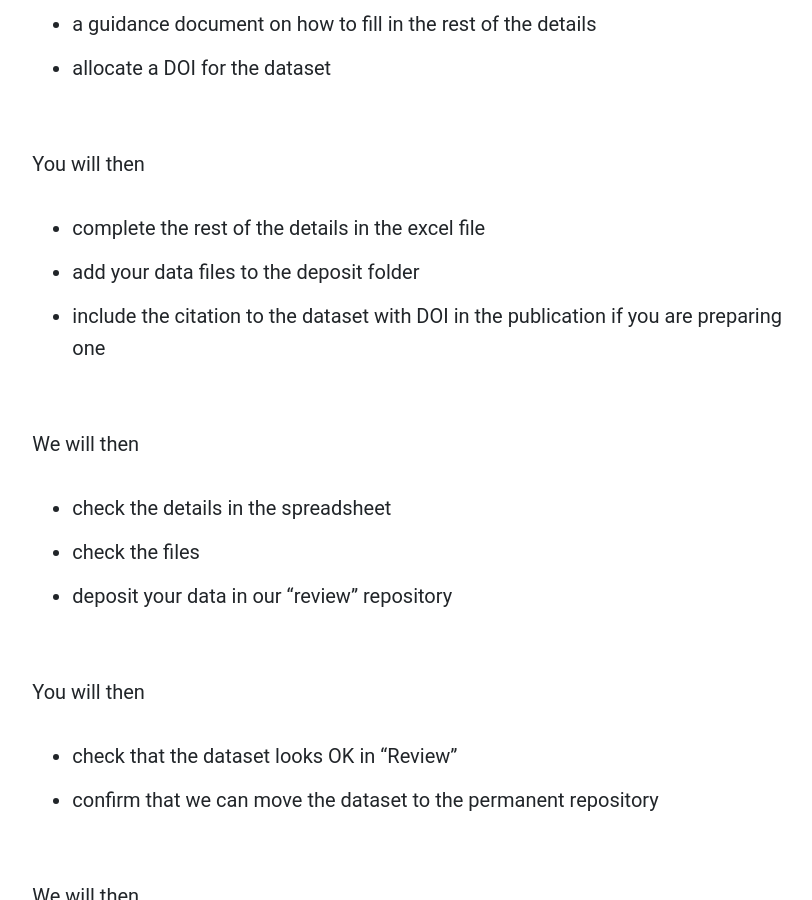
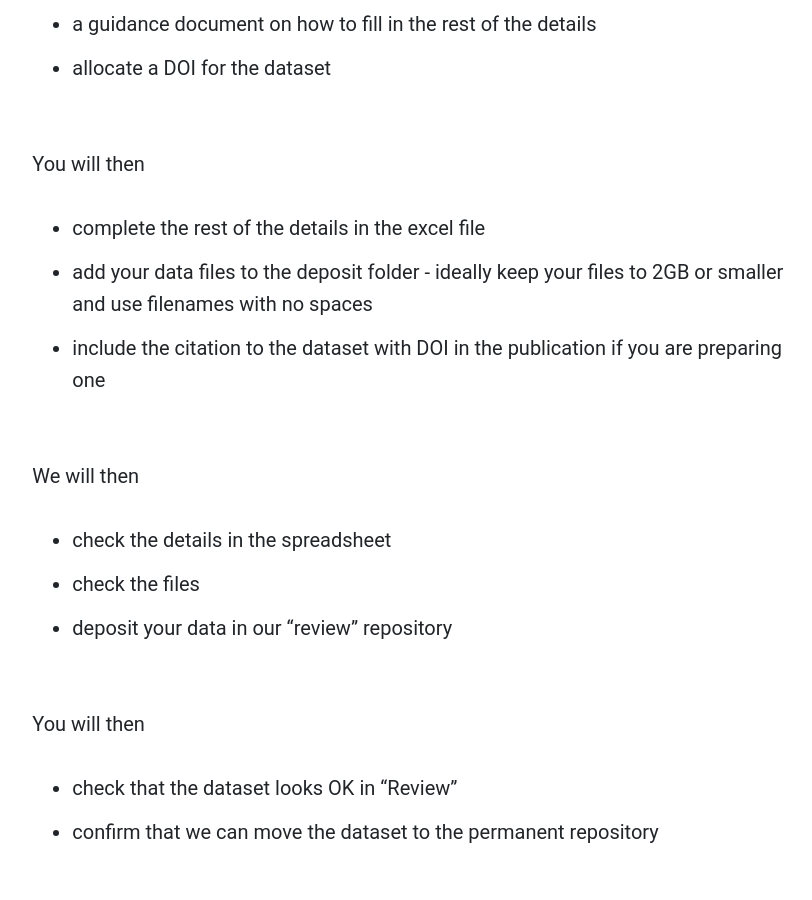
Before and after one commit to uol-library/rdl-handbook, a Jekyll site: the page built from pages/repository-guide/deposit-with-leeds.md, in a window 1280 px wide and 900 px high, scrolled down 1678 px. Shown: the whole window, without its empty margins (392-1204 px from the left). Built offline with Jekyll 4.4.1, drawn with Linux system fonts in a browser that asks for light colours; some web fonts are replaced.

Commit message:
Update deposit-with-leeds.md

```diff
--- a/pages/repository-guide/deposit-with-leeds.md
+++ b/pages/repository-guide/deposit-with-leeds.md
@@ -33,7 +33,7 @@ We will then
 
 You will then
 * complete the rest of the details in the excel file
-* add your data files to the deposit folder
+* add your data files to the deposit folder - ideally keep your files to 2GB or smaller and use filenames with no spaces
 * include the citation to the dataset with DOI in the publication if you are preparing one
 
 We will then
```
